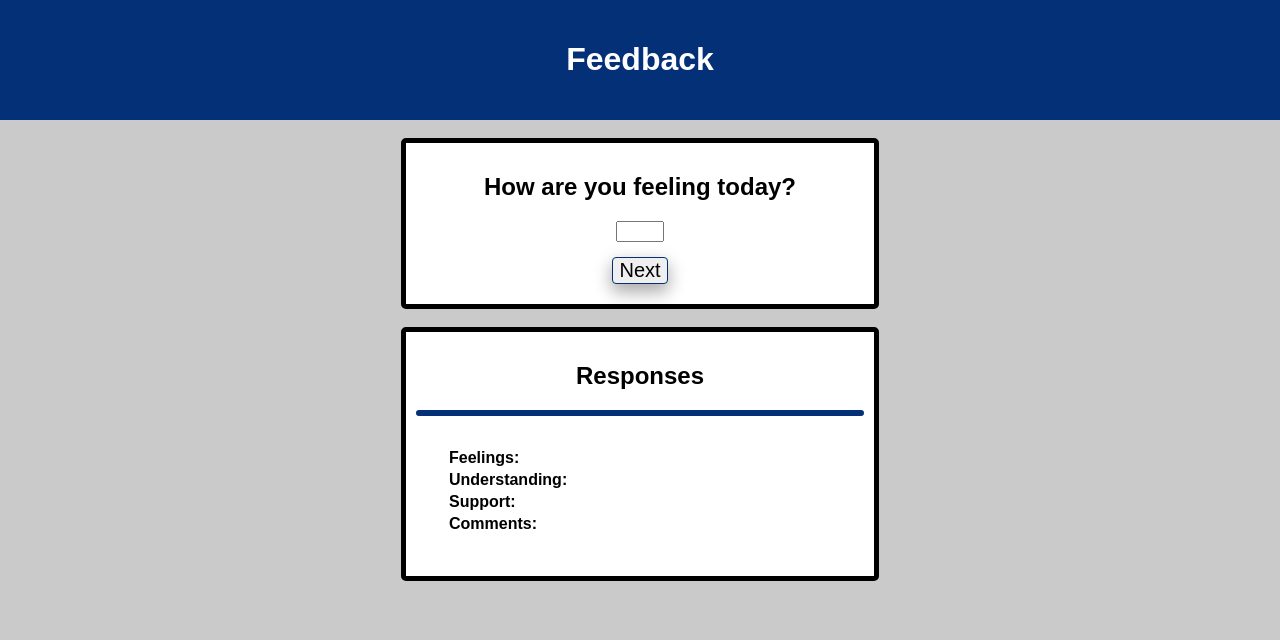
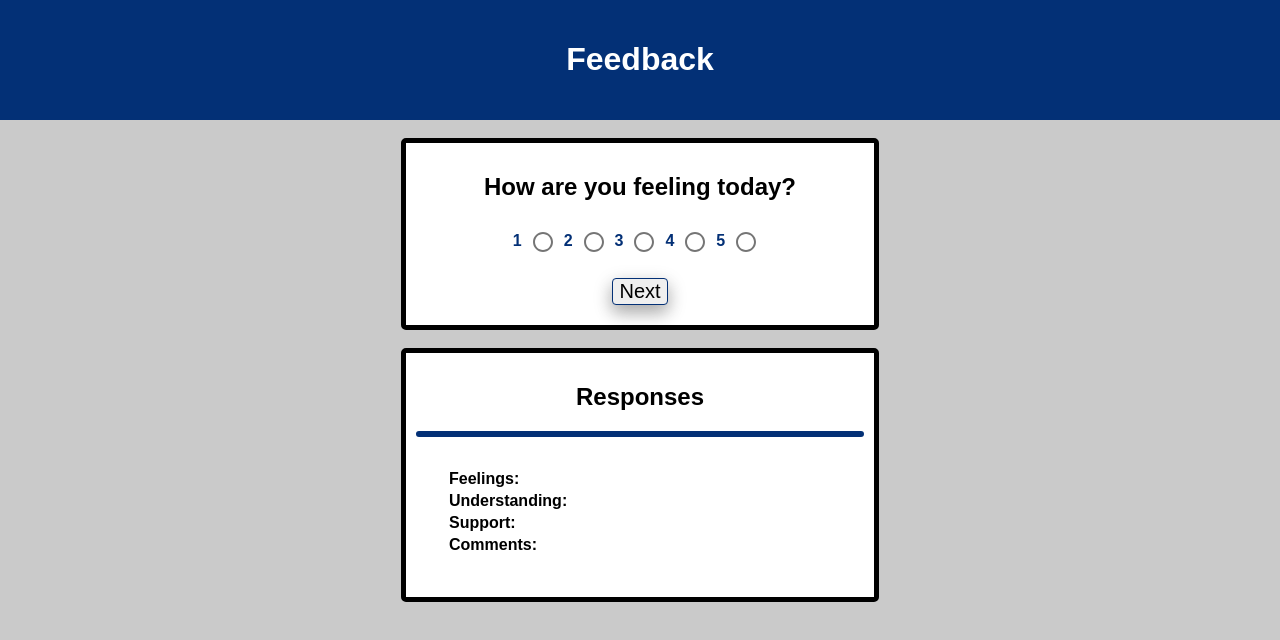
Before and after one commit to sean-r-olson/redux-feedback, a React (Create React App) app: page /Review in a window 1280 px wide. Shown: the top 640 px of the page. Built offline with nearby package versions, Linux system fonts and the light colour scheme.

Commit message:
added radio buttons

```diff
--- a/package.json
+++ b/package.json
@@ -4,6 +4,8 @@
   "private": true,
   "proxy": "http://localhost:5000",
   "dependencies": {
+    "@material-ui/core": "^4.4.0",
+    "@material-ui/icons": "^4.2.1",
     "axios": "^0.17.1",
     "pg": "^7.4.1",
     "react": "^16.8.6",
--- a/src/components/App/App.css
+++ b/src/components/App/App.css
@@ -69,6 +69,12 @@ hr {
   background-color: white;
 }
 
+.radio {
+  /* display: inline-block; */
+  color: #033076;
+  font-weight: 900;
+}
+
 section {
   margin: auto;
   width: 35%;
--- a/src/components/Comments/Comments.js
+++ b/src/components/Comments/Comments.js
@@ -2,7 +2,26 @@ import React, {Component} from 'react';
 import {connect} from 'react-redux';
 import '../App/App.css';
 import ReviewResponses from '../ReviewResponses/ReviewResponses';
+import { withStyles } from '@material-ui/core/styles';
+import TextField from '@material-ui/core/TextField';
 
+const styles = theme => ({
+  container: {
+    display: 'flex',
+    flexWrap: 'wrap',
+  },
+  textField: {
+    marginLeft: theme.spacing.unit,
+    marginRight: theme.spacing.unit,
+    width: 200,
+  },
+  dense: {
+    marginTop: 19,
+  },
+  menu: {
+    width: 200,
+  },
+});
 
 class Comments extends Component {
 
@@ -24,12 +43,12 @@ class Comments extends Component {
   // modify state upon change to comments response
   handleChange = (event) => {
       this.setState({
-          ...this.state.commentsResponse,
           commentsResponse: event.target.value
       })
   }
 
   render() {
+    const { classes } = this.props;
   // if comments are empty, return disabled button
     if (this.state.commentsResponse === '') {
     return (
@@ -38,8 +57,17 @@ class Comments extends Component {
         <h2>
             Tell us how you're feeling about things
         </h2>
-        <textarea onChange={this.handleChange}>
-        </textarea>
+        <TextField
+          id="standard-multiline-flexible"
+          label="Comments"
+          multiline
+          rowsMax="4"
+          value={this.state.commentsResponse}
+          onChange={this.handleChange}
+          className={classes.textField}
+          margin="normal"
+        />
+
         <br/>
         <button className="disabledBtn">Add Comment to Submit</button>
         </div>
@@ -54,8 +82,17 @@ class Comments extends Component {
         <h2>
             Tell us how you're feeling about things
         </h2>
-        <textarea onChange={this.handleChange}>
-        </textarea>
+        <TextField
+          id="standard-multiline-flexible"
+          label="Comments"
+          multiline
+          rowsMax="4"
+          value={this.state.commentsResponse}
+          onChange={this.handleChange}
+          className={classes.textField}
+          margin="normal"
+        />
+
         <br/>
         <button onClick={this.handleSubmit}>Submit</button>
         </div>
@@ -71,4 +108,4 @@ const mapStateToProps = (reduxStore) => ({
     reduxStore
 })
 
-export default connect(mapStateToProps) (Comments);
+export default withStyles(styles)(connect(mapStateToProps) (Comments));
--- a/src/components/Feelings/Feelings.js
+++ b/src/components/Feelings/Feelings.js
@@ -2,7 +2,24 @@ import React, {Component} from 'react';
 import {connect} from 'react-redux';
 import '../App/App.css';
 import ReviewResponses from '../ReviewResponses/ReviewResponses';
+import { withStyles } from '@material-ui/core/styles';
+import Radio from '@material-ui/core/Radio';
+import RadioButtonUncheckedIcon from '@material-ui/icons/RadioButtonUnchecked';
+import RadioButtonCheckedIcon from '@material-ui/icons/RadioButtonChecked';
+import green from '@material-ui/core/colors/green';
 
+
+const styles = {
+  root: {
+    color: green[600],
+    '&$checked': {
+      color: green[500],
+    },
+  },
+    checked: {
+    },
+
+};
 
 class Feelings extends Component {
 
@@ -24,20 +41,66 @@ handleSubmit = () => {
 // modify state upon change to feelings response
 handleChange = (event) => {
     this.setState({
-        ...this.state.feelingsResponse,
         feelingsResponse: event.target.value
     })
 }
 
   render() {
+    const { classes } = this.props;
+    console.log(this.state)
     return (
       <div>
           <div className="inputDiv">
           <h2>
               How are you feeling today?
           </h2>
-           <form>
-                <input type="number" min="1" max="5" onChange={this.handleChange}/>
+           <form className="radio">
+             1
+           <Radio
+          checked={this.state.feelingsResponse === '1'}
+          onChange={this.handleChange}
+          value='1'
+          color= "primary"
+          name="radio-button-demo"
+          aria-label='1'
+        />
+            2
+        <Radio
+          checked={this.state.feelingsResponse === '2'}
+          onChange={this.handleChange}
+          value='2'
+          name="radio-button-demo"
+          aria-label='2'
+          color="primary"
+        />
+            3
+        <Radio
+          checked={this.state.feelingsResponse === '3'}
+          onChange={this.handleChange}
+          value='3'
+          name="radio-button-demo"
+          aria-label='3'
+          color="primary"
+        />
+            4
+        <Radio
+          checked={this.state.feelingsResponse === '4'}
+          onChange={this.handleChange}
+          value="4"
+          name="radio-button-demo"
+          aria-label='4'
+          color="primary"
+        />
+            5
+        <Radio
+          checked={this.state.feelingsResponse === '5'}
+          onChange={this.handleChange}
+          value="5"
+          name="radio-button-demo"
+          aria-label='5'
+          color="primary"
+        />
+                {/* <input type="number" min="1" max="5" onChange={this.handleChange}/> */}
             </form>
         <button onClick={this.handleSubmit}>Next</button>
         </div>
@@ -52,4 +115,4 @@ const mapStateToProps = (reduxStore) => ({
     reduxStore
 })
 
-export default connect(mapStateToProps) (Feelings);
+export default withStyles(styles)(connect(mapStateToProps) (Feelings));
--- a/src/components/Supported/Supported.js
+++ b/src/components/Supported/Supported.js
@@ -2,7 +2,17 @@ import React, {Component} from 'react';
 import {connect} from 'react-redux';
 import '../App/App.css';
 import ReviewResponses from '../ReviewResponses/ReviewResponses';
+import { withStyles } from '@material-ui/core/styles';
+import Radio from '@material-ui/core/Radio';
 
+const styles = {
+  root: {
+
+  },
+    checked: {
+    },
+
+};
 
 class Supported extends Component {
 
@@ -36,9 +46,54 @@ handleChange = (event) => {
             <h2>
             How supported do you feel?
             </h2>
-        <form>
-            <input type="number" min="1" max="5"  onChange={this.handleChange}/>
-        </form>
+            <form className="radio">
+             1
+           <Radio
+          checked={this.state.supportedResponse === '1'}
+          onChange={this.handleChange}
+          value='1'
+          color= "primary"
+          name="radio-button-demo"
+          aria-label='1'
+        />
+            2
+        <Radio
+          checked={this.state.supportedResponse === '2'}
+          onChange={this.handleChange}
+          value='2'
+          name="radio-button-demo"
+          aria-label='2'
+          color="primary"
+        />
+            3
+        <Radio
+          checked={this.state.supportedResponse === '3'}
+          onChange={this.handleChange}
+          value='3'
+          name="radio-button-demo"
+          aria-label='3'
+          color="primary"
+        />
+            4
+        <Radio
+          checked={this.state.supportedResponse === '4'}
+          onChange={this.handleChange}
+          value="4"
+          name="radio-button-demo"
+          aria-label='4'
+          color="primary"
+        />
+            5
+        <Radio
+          checked={this.state.supportedResponse === '5'}
+          onChange={this.handleChange}
+          value="5"
+          name="radio-button-demo"
+          aria-label='5'
+          color="primary"
+        />
+                {/* <input type="number" min="1" max="5" onChange={this.handleChange}/> */}
+            </form>
         <button onClick={this.handleSubmit}>Next</button>
         </div>
         <br/>
@@ -53,4 +108,4 @@ const mapStateToProps = (reduxStore) => ({
     reduxStore
 })
 
-export default connect(mapStateToProps) (Supported);
+export default withStyles(styles)(connect(mapStateToProps) (Supported));
--- a/src/components/Understanding/Understanding.js
+++ b/src/components/Understanding/Understanding.js
@@ -2,7 +2,15 @@ import React, {Component} from 'react';
 import {connect} from 'react-redux';
 import '../App/App.css';
 import ReviewResponses from '../ReviewResponses/ReviewResponses';
+import { withStyles } from '@material-ui/core/styles';
+import Radio from '@material-ui/core/Radio';
 
+const styles = {
+  root: {
+
+    },
+
+};
 
 class Understanding extends Component {
 
@@ -36,9 +44,54 @@ handleChange = (event) => {
             <h2>
             How well are you understanding the material?
             </h2>
-        <form>
-            <input type="number" min="1" max="5" onChange={this.handleChange}/>
-        </form>
+            <form className="radio">
+             1
+           <Radio
+          checked={this.state.understandingResponse === '1'}
+          onChange={this.handleChange}
+          value='1'
+          color= "primary"
+          name="radio-button-demo"
+          aria-label='1'
+        />
+            2
+        <Radio
+          checked={this.state.understandingResponse === '2'}
+          onChange={this.handleChange}
+          value='2'
+          name="radio-button-demo"
+          aria-label='2'
+          color="primary"
+        />
+            3
+        <Radio
+          checked={this.state.understandingResponse === '3'}
+          onChange={this.handleChange}
+          value='3'
+          name="radio-button-demo"
+          aria-label='3'
+          color="primary"
+        />
+            4
+        <Radio
+          checked={this.state.understandingResponse === '4'}
+          onChange={this.handleChange}
+          value="4"
+          name="radio-button-demo"
+          aria-label='4'
+          color="primary"
+        />
+            5
+        <Radio
+          checked={this.state.understandingResponse === '5'}
+          onChange={this.handleChange}
+          value="5"
+          name="radio-button-demo"
+          aria-label='5'
+          color="primary"
+        />
+                {/* <input type="number" min="1" max="5" onChange={this.handleChange}/> */}
+            </form>
         <button onClick={this.handleSubmit}>Next</button>
         </div>
         <br/>
@@ -52,4 +105,4 @@ const mapStateToProps = (reduxStore) => ({
     reduxStore
 })
 
-export default connect(mapStateToProps) (Understanding);
+export default withStyles(styles)(connect(mapStateToProps) (Understanding));
```
Also changed, not shown: 1 other file (tests, documents, lock files or other folders).
